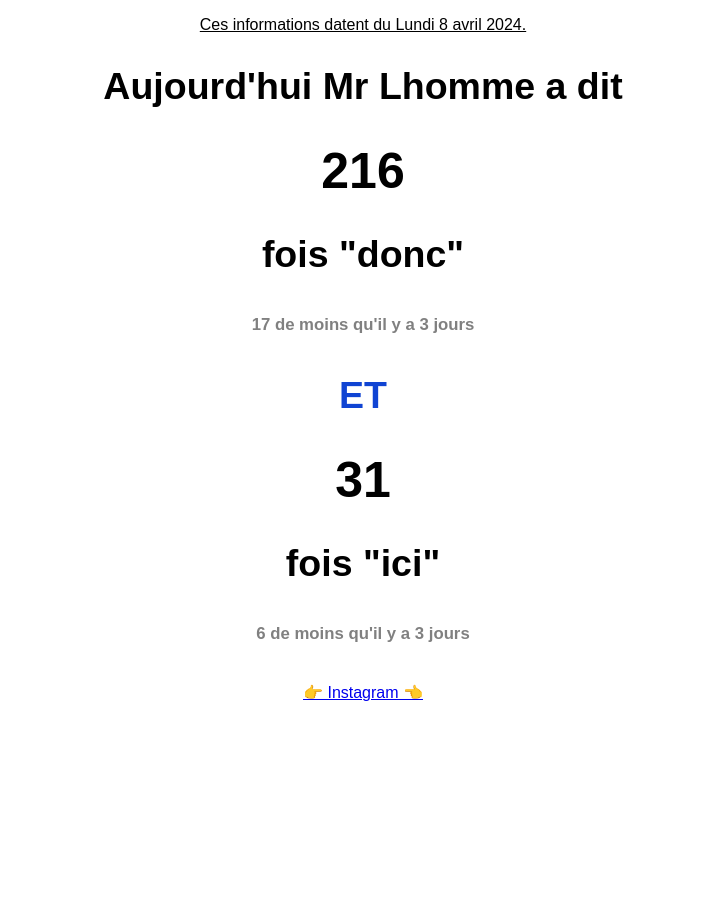
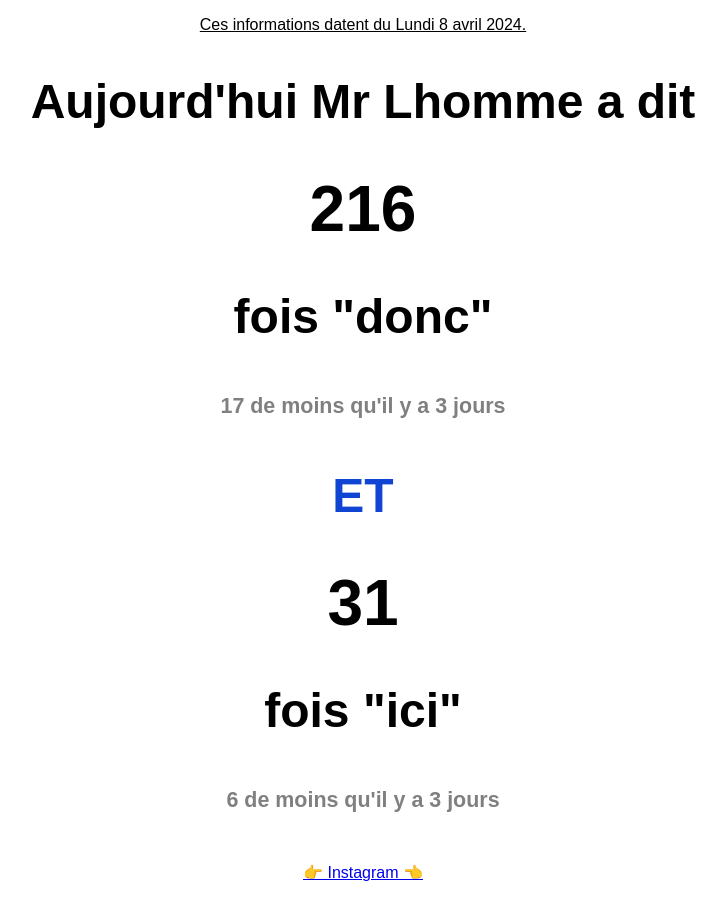
Before and after one commit to Naxo175/donc-ici, a plain HTML site: page index.html in a window 1280 px wide. Shown: the whole page, without its empty margins (277-1003 px from the left). Before the commit the page ends 800 px from the top, so only its background shows below. Drawn offline with Linux system fonts and the light colour scheme.

Commit message:
Update styles.css

```diff
--- a/styles.css
+++ b/styles.css
@@ -2,5 +2,5 @@
     text-align: center;
     align-items: center;
     font-family: Arial, Helvetica, sans-serif;
-    font-size: 25px;
+    font-size: 200%;
 }
```
